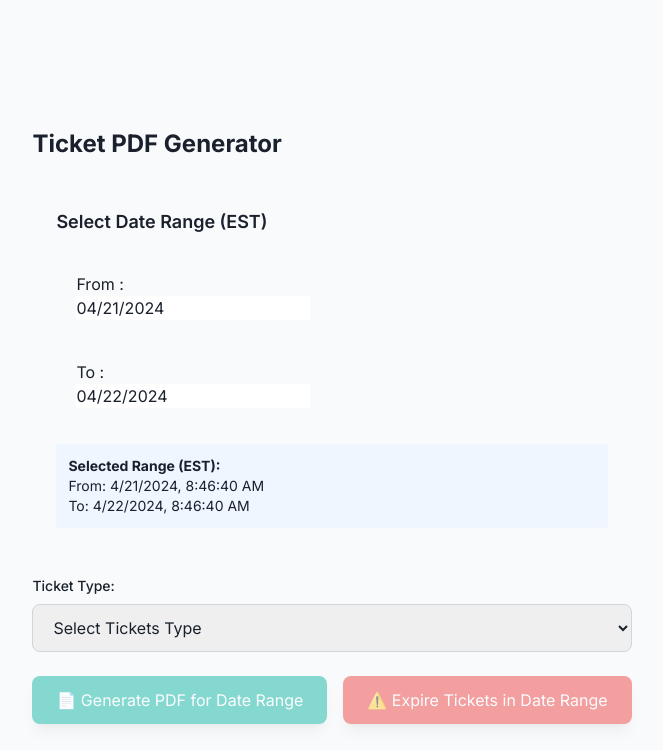
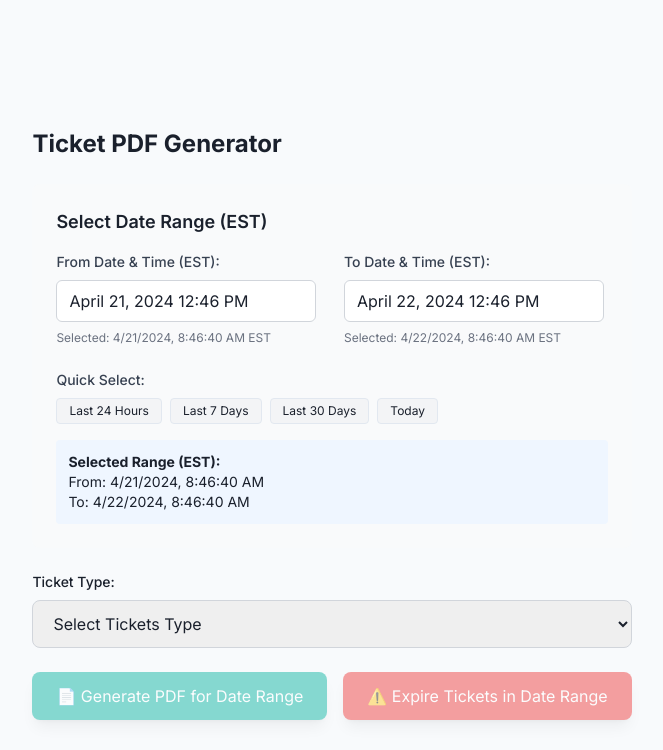
Before and after one commit to kevknots/ticketspdfexporter, a Next.js app: page / in a window 1280 px wide. Shown: the top 750 px of the page, without its empty margins (308-971 px from the left). Built offline with nearby package versions, Linux system fonts and the light colour scheme.

Commit message:
Update DateSelector.tsx

```diff
--- a/src/components/DateSelector.tsx
+++ b/src/components/DateSelector.tsx
@@ -1,11 +1,7 @@
 'use client'
 import React, { Dispatch, SetStateAction } from "react";
 import DatePicker from "react-datepicker";
-
 import "react-datepicker/dist/react-datepicker.css";
-
-// CSS Modules, react-datepicker-cssmodules.css
-// import 'react-datepicker/dist/react-datepicker-cssmodules.css';
 
 type DateSelectorProps = {
     to: Date
@@ -14,19 +10,110 @@ type DateSelectorProps = {
     setFrom: Dispatch<SetStateAction<Date>>
 }
 
-export function DateSelector({to, from, setTo, setFrom}: DateSelectorProps){
+export function DateSelector({to, from, setTo, setFrom}: DateSelectorProps) {
+    return (
+        <div className="grid grid-cols-1 md:grid-cols-2 gap-6">
+            {/* From Date */}
+            <div className="space-y-2">
+                <label className="block text-sm font-medium text-gray-700">
+                    From Date & Time (EST):
+                </label>
+                <DatePicker
+                    selected={from}
+                    onChange={(date: Date | null) => date && setFrom(date)}
+                    showTimeSelect
+                    timeFormat="HH:mm"
+                    timeIntervals={15}
+                    timeCaption="Time"
+                    dateFormat="MMMM d, yyyy h:mm aa"
+                    className="w-full px-3 py-2 border border-gray-300 rounded-md focus:ring-2 focus:ring-blue-500 focus:border-blue-500"
+                    placeholderText="Select start date and time"
+                    maxDate={new Date()} // Can't select future dates
+                    // 🔧 Configure for EST timezone
+                    timeZone="America/New_York"
+                />
+                <p className="text-xs text-gray-500">
+                    Selected: {from.toLocaleString("en-US", {timeZone: "America/New_York"})} EST
+                </p>
+            </div>
 
-  return (
-    <>
-    <div className="px-5 py-5">
-    {//@ts-ignore
-   <><p>From :</p><DatePicker selected={from} onChange={(date) => setFrom(date)} showTimeSelect/></>
-  }</div>
-  <div className="px-5 py-5">
-    {//@ts-ignore
-    <><p>To : </p><DatePicker selected={to} onChange={(date) => setTo(date)} showTimeSelect/></>
-    }
-    </div>
-    </>
+            {/* To Date */}
+            <div className="space-y-2">
+                <label className="block text-sm font-medium text-gray-700">
+                    To Date & Time (EST):
+                </label>
+                <DatePicker
+                    selected={to}
+                    onChange={(date: Date | null) => date && setTo(date)}
+                    showTimeSelect
+                    timeFormat="HH:mm"
+                    timeIntervals={15}
+                    timeCaption="Time"
+                    dateFormat="MMMM d, yyyy h:mm aa"
+                    className="w-full px-3 py-2 border border-gray-300 rounded-md focus:ring-2 focus:ring-blue-500 focus:border-blue-500"
+                    placeholderText="Select end date and time"
+                    minDate={from} // End date can't be before start date
+                    maxDate={new Date()} // Can't select future dates
+                    // 🔧 Configure for EST timezone
+                    timeZone="America/New_York"
+                />
+                <p className="text-xs text-gray-500">
+                    Selected: {to.toLocaleString("en-US", {timeZone: "America/New_York"})} EST
+                </p>
+            </div>
+
+            {/* Quick Date Range Buttons */}
+            <div className="md:col-span-2">
+                <label className="block text-sm font-medium text-gray-700 mb-2">
+                    Quick Select:
+                </label>
+                <div className="flex flex-wrap gap-2">
+                    <button
+                        onClick={() => {
+                            const now = new Date();
+                            const yesterday = new Date(now.getTime() - 24 * 60 * 60 * 1000);
+                            setFrom(yesterday);
+                            setTo(now);
+                        }}
+                        className="px-3 py-1 text-xs bg-gray-100 hover:bg-gray-200 rounded border"
+                    >
+                        Last 24 Hours
+                    </button>
+                    <button
+                        onClick={() => {
+                            const now = new Date();
+                            const weekAgo = new Date(now.getTime() - 7 * 24 * 60 * 60 * 1000);
+                            setFrom(weekAgo);
+                            setTo(now);
+                        }}
+                        className="px-3 py-1 text-xs bg-gray-100 hover:bg-gray-200 rounded border"
+                    >
+                        Last 7 Days
+                    </button>
+                    <button
+                        onClick={() => {
+                            const now = new Date();
+                            const monthAgo = new Date(now.getTime() - 30 * 24 * 60 * 60 * 1000);
+                            setFrom(monthAgo);
+                            setTo(now);
+                        }}
+                        className="px-3 py-1 text-xs bg-gray-100 hover:bg-gray-200 rounded border"
+                    >
+                        Last 30 Days
+                    </button>
+                    <button
+                        onClick={() => {
+                            const now = new Date();
+                            const startOfToday = new Date(now.getFullYear(), now.getMonth(), now.getDate());
+                            setFrom(startOfToday);
+                            setTo(now);
+                        }}
+                        className="px-3 py-1 text-xs bg-gray-100 hover:bg-gray-200 rounded border"
+                    >
+                        Today
+                    </button>
+                </div>
+            </div>
+        </div>
     );
-};
+}
```
